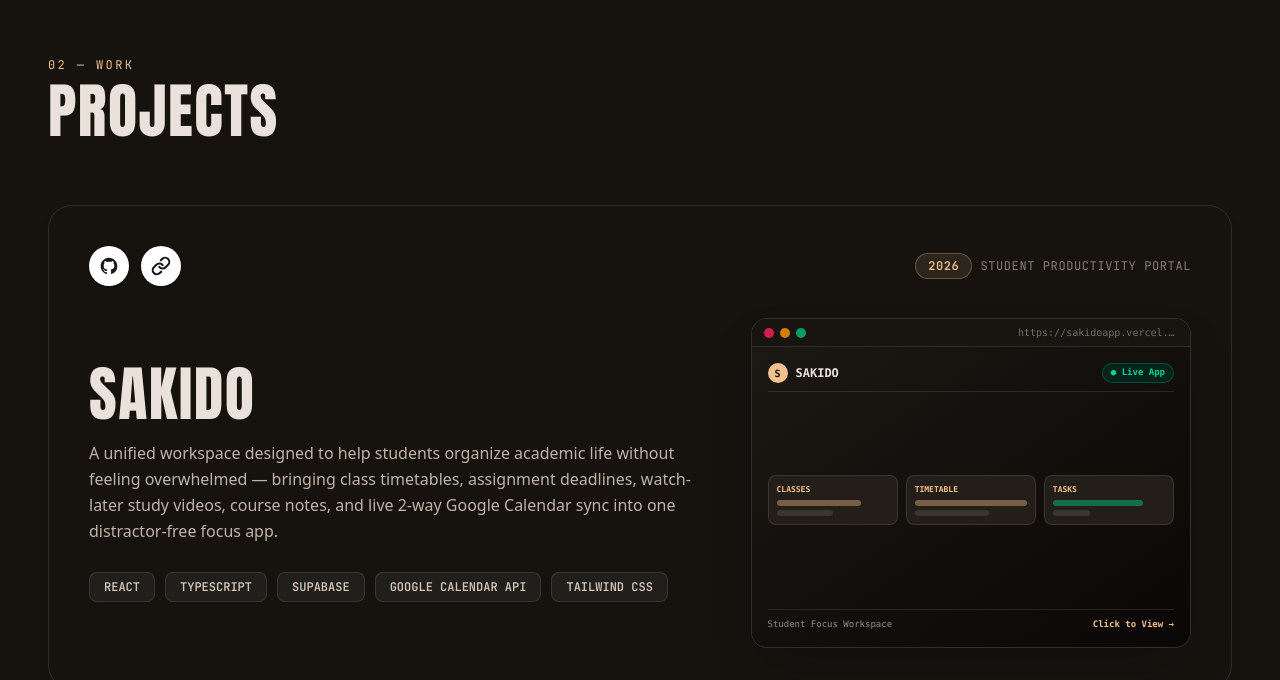
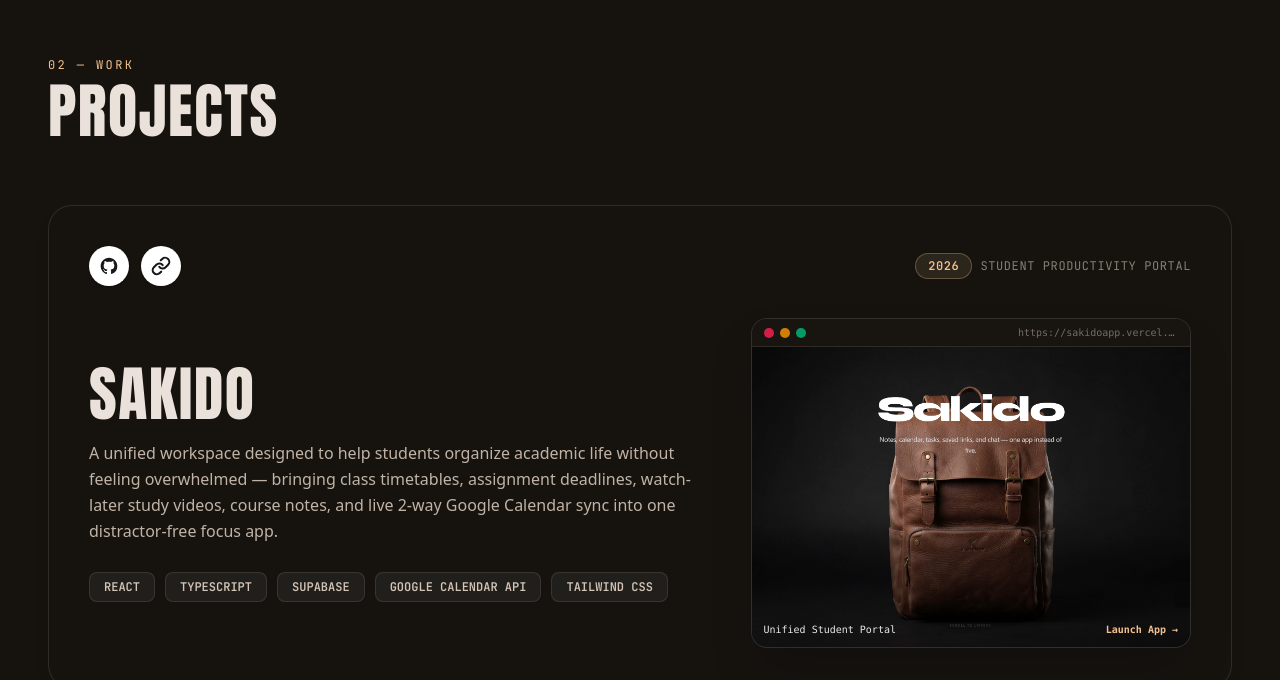
Before and after one commit to antaripnandi/Portfolio, a React (Vite) app: page / in a window 1280 px wide. Shown: the part 2120-2800 px from the top of the page. Built offline with nearby package versions, Linux system fonts and the light colour scheme.

Commit message:
feat: add sakido-hero backpack image to Sakido card and keep non-app cards clean and image-free

```diff
--- a/src/components/WorkSection.tsx
+++ b/src/components/WorkSection.tsx
@@ -114,10 +114,10 @@ const AnimatedProjectCard: React.FC<AnimatedProjectCardProps> = ({ project, inde
           </div>
         </div>
 
-        {/* Main Grid: Left Narrative + Right Laptop Device Preview */}
-        <div className="grid grid-cols-1 md:grid-cols-12 gap-8 items-center relative z-10 pt-2">
+        {/* Main Grid: Left Narrative + Right Laptop Device Preview (for Sakido app only) */}
+        <div className={`grid grid-cols-1 ${project.id === 'sakido' ? 'md:grid-cols-12' : 'grid-cols-1'} gap-8 items-center relative z-10 pt-2`}>
           {/* Left Narrative Column */}
-          <div className="md:col-span-6 lg:col-span-7 space-y-4">
+          <div className={project.id === 'sakido' ? 'md:col-span-6 lg:col-span-7 space-y-4' : 'col-span-12 space-y-4'}>
             <h3 className="font-anton text-4xl sm:text-5xl lg:text-6xl text-[#eae1db] group-hover:text-[#f2c08d] tracking-wide transition-all duration-300">
               {project.title}
             </h3>
@@ -139,58 +139,38 @@ const AnimatedProjectCard: React.FC<AnimatedProjectCardProps> = ({ project, inde
             </div>
           </div>
 
-          {/* Right Laptop Device Mockup Preview Frame (Matches screenshot style) */}
+          {/* Right Laptop Device Mockup Preview Frame (Only for Sakido app) */}
+          {project.id === 'sakido' && (
             <div className="md:col-span-6 lg:col-span-5 w-full">
               <div className="relative w-full aspect-video md:aspect-[4/3] rounded-2xl overflow-hidden bg-[#0d0b09] border border-white/15 shadow-2xl group-hover:border-[#f2c08d]/40 transition-all flex flex-col">
                 {/* Device Header Bar */}
-              <div className="h-7 bg-[#181410] border-b border-white/10 px-3 flex items-center justify-between shrink-0">
+                <div className="h-7 bg-[#181410] border-b border-white/10 px-3 flex items-center justify-between shrink-0 z-10">
                   <div className="flex items-center gap-1.5">
                     <span className="w-2.5 h-2.5 rounded-full bg-rose-500/80 inline-block" />
                     <span className="w-2.5 h-2.5 rounded-full bg-amber-500/80 inline-block" />
                     <span className="w-2.5 h-2.5 rounded-full bg-emerald-500/80 inline-block" />
                   </div>
                   <span className="font-mono text-[10px] text-[#d4c4b7]/50 truncate max-w-[160px]">
-                  {project.liveUrl || 'https://sakidoapp.vercel.app'}
+                    https://sakidoapp.vercel.app
                   </span>
                 </div>
 
-              {/* UI Canvas Preview Graphic */}
-              <div className="p-4 flex-1 flex flex-col justify-between bg-gradient-to-br from-[#1c1813] via-[#120f0c] to-[#0a0806] font-mono">
-                <div className="flex items-center justify-between border-b border-white/10 pb-2">
-                  <div className="flex items-center gap-2">
-                    <div className="w-5 h-5 rounded-full bg-[#f2c08d] text-[#16130f] font-bold text-[10px] flex items-center justify-center">S</div>
-                    <span className="font-bold text-xs text-[#eae1db]">{project.title}</span>
-                  </div>
-                  <span className="text-[9px] font-bold text-emerald-400 bg-emerald-950/70 px-2 py-0.5 rounded-full border border-emerald-700/50">
-                    ● Live App
-                  </span>
-                </div>
-
-                <div className="grid grid-cols-3 gap-2 my-3">
-                  <div className="bg-[#231e18] p-2 rounded-lg border border-white/10 space-y-1">
-                    <span className="text-[8px] text-[#f2c08d] font-bold block">CLASSES</span>
-                    <div className="h-1.5 bg-[#f2c08d]/40 rounded w-3/4"></div>
-                    <div className="h-1.5 bg-white/10 rounded w-1/2"></div>
-                  </div>
-                  <div className="bg-[#231e18] p-2 rounded-lg border border-white/10 space-y-1">
-                    <span className="text-[8px] text-[#f2c08d] font-bold block">TIMETABLE</span>
-                    <div className="h-1.5 bg-[#f2c08d]/40 rounded w-full"></div>
-                    <div className="h-1.5 bg-white/10 rounded w-2/3"></div>
-                  </div>
-                  <div className="bg-[#231e18] p-2 rounded-lg border border-white/10 space-y-1">
-                    <span className="text-[8px] text-[#f2c08d] font-bold block">TASKS</span>
-                    <div className="h-1.5 bg-emerald-500/50 rounded w-4/5"></div>
-                    <div className="h-1.5 bg-white/10 rounded w-1/3"></div>
-                  </div>
-                </div>
-
-                <div className="flex items-center justify-between pt-2 border-t border-white/10 text-[9px] text-[#d4c4b7]/70">
-                  <span>Student Focus Workspace</span>
-                  <span className="text-[#f2c08d] font-bold group-hover:underline">Click to View →</span>
+                {/* Sakido Hero Image */}
+                <div className="relative flex-1 overflow-hidden bg-black">
+                  <img
+                    src="/sakido-hero.png"
+                    alt="Sakido Academic Portal"
+                    className="w-full h-full object-cover group-hover:scale-105 transition-transform duration-500"
+                  />
+                  <div className="absolute inset-0 bg-gradient-to-t from-black/60 via-transparent to-transparent"></div>
+                  <div className="absolute bottom-2.5 left-3 right-3 flex items-center justify-between font-mono text-[10px] text-white/90">
+                    <span>Unified Student Portal</span>
+                    <span className="text-[#f2c08d] font-bold group-hover:underline">Launch App →</span>
                   </div>
                 </div>
               </div>
             </div>
+          )}
         </div>
       </div>
     </motion.div>
```
Also changed, not shown: public/sakido-hero.png (added). Lines whose indentation alone changed are shown as unchanged.
